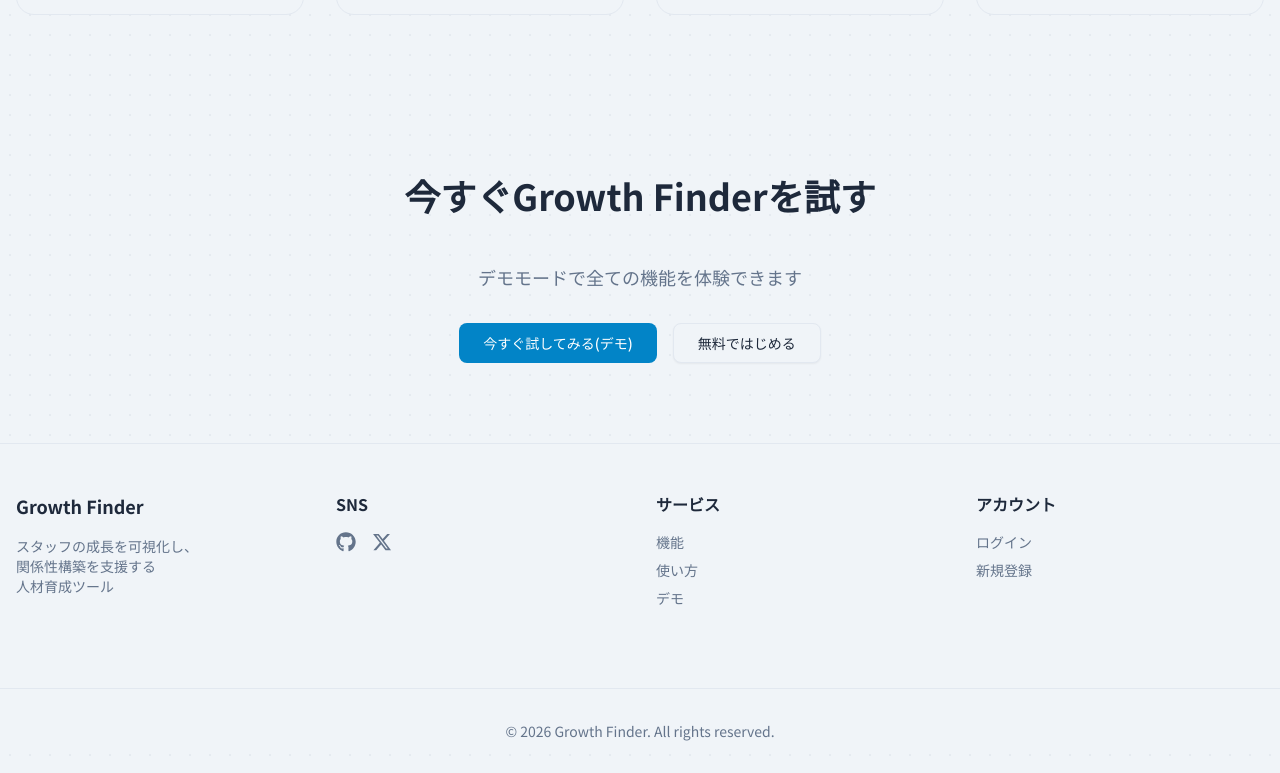
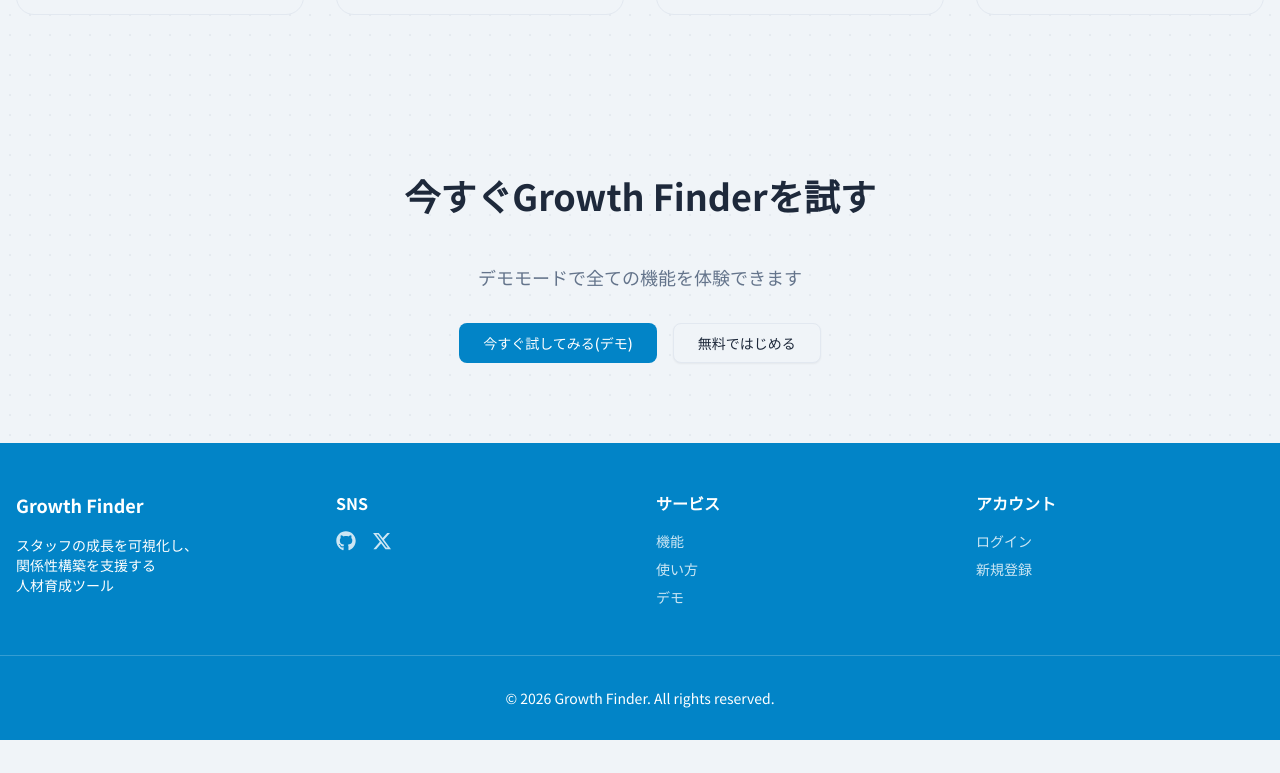
Before and after one commit to takeshi0518/growth-finder, a Next.js app: page / in a window 1280 px wide. Shown: the part 3355-4128 px from the top of the page. After the commit the page ends 4095 px from the top, so only its background shows below. Built offline with nearby package versions, Linux system fonts and the light colour scheme.

Commit message:
style: フッターをプライマリーカラーベースのデザインに変更

```diff
--- a/src/components/landing/footer.tsx
+++ b/src/components/landing/footer.tsx
@@ -29,14 +29,14 @@ const footerLinks = {
 
 export default function Footer() {
   return (
-    <footer className="border-t bg-background">
+    <footer className="bg-primary text-primary-foreground">
       <Container>
         <div className="py-8 md:py-12">
           <div className="grid grid-cols-2 md:grid-cols-2 lg:grid-cols-4 gap-8">
             {/* ブランド情報 */}
             <div>
               <h3 className="font-bold text-lg mb-4">Growth Finder</h3>
-              <p className="text-sm text-muted-foreground">
+              <p className="text-sm">
                 スタッフの成長を可視化し、
                 <br />
                 関係性構築を支援する
@@ -55,9 +55,9 @@ export default function Footer() {
                       href={link.href}
                       target="_blank"
                       rel="noopener noreferrer"
-                      className="text-muted-foreground hover:text-primary transition-colors"
                       aria-label={link.label}
                       key={link.label}
+                      className="text-primary-foreground/80 hover:text-primary-foreground transition-colors"
                     >
                       <Icon className="w-5 h-5" />
                     </Link>
@@ -73,7 +73,7 @@ export default function Footer() {
                   <li key={link.label}>
                     <Link
                       href={link.href}
-                      className="text-muted-foreground hover:text-primary transition-colors"
+                      className="text-primary-foreground/80 hover:text-primary-foreground transition-colors"
                     >
                       {link.label}
                     </Link>
@@ -89,7 +89,7 @@ export default function Footer() {
                   <li key={link.label}>
                     <Link
                       href={link.href}
-                      className="text-muted-foreground hover:text-primary transition-colors"
+                      className="text-primary-foreground/80 hover:text-primary-foreground transition-colors"
                     >
                       {link.label}
                     </Link>
@@ -101,7 +101,7 @@ export default function Footer() {
         </div>
       </Container>
       {/* コピーライト */}
-      <div className="border-t mt-8 pt-8 mb-8 text-center text-sm text-muted-foreground">
+      <div className="p-8 text-center text-sm text-primary-foreground border-t border-primary-foreground/20">
         <p>
           &copy; {new Date().getFullYear()} Growth Finder. All rights reserved.
         </p>
```
